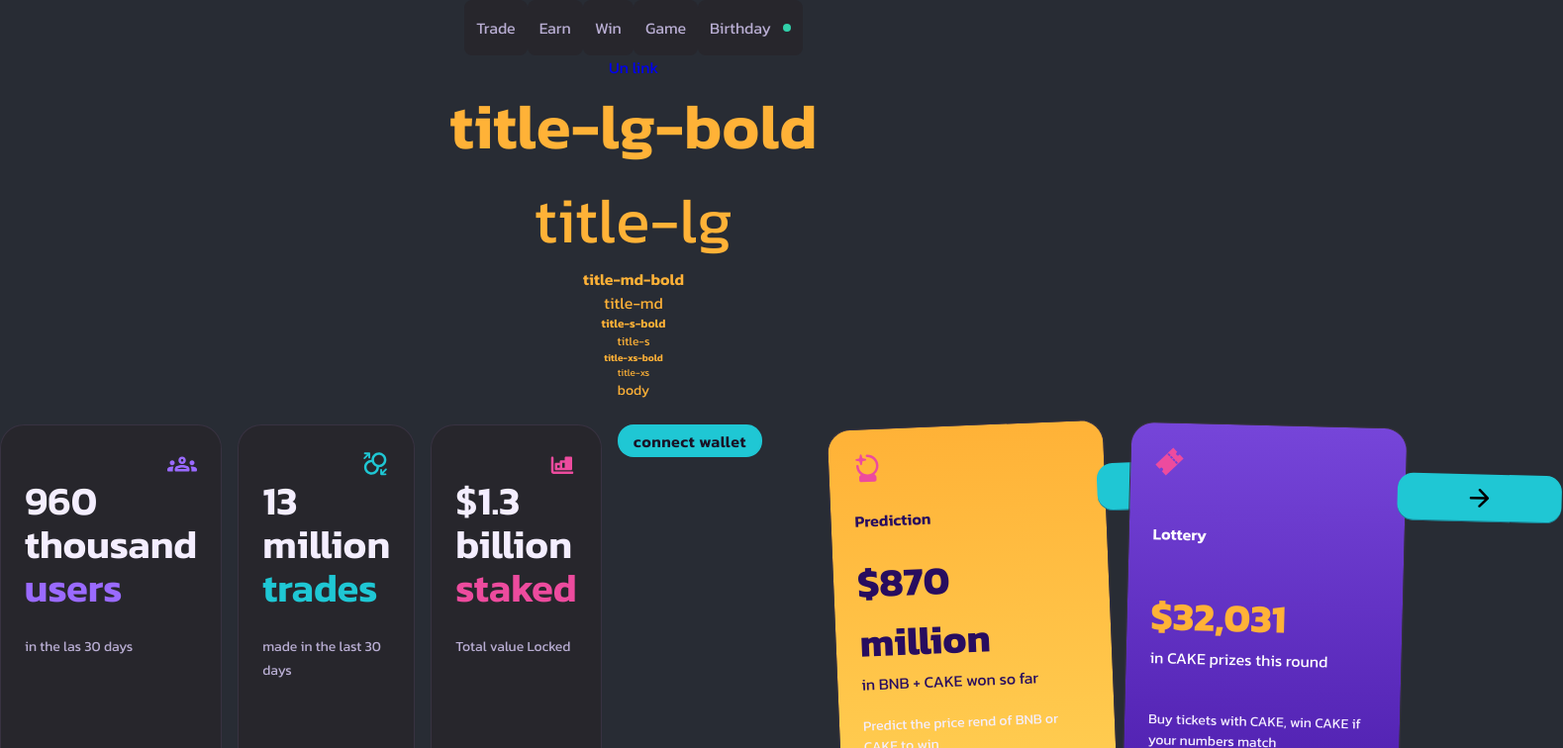
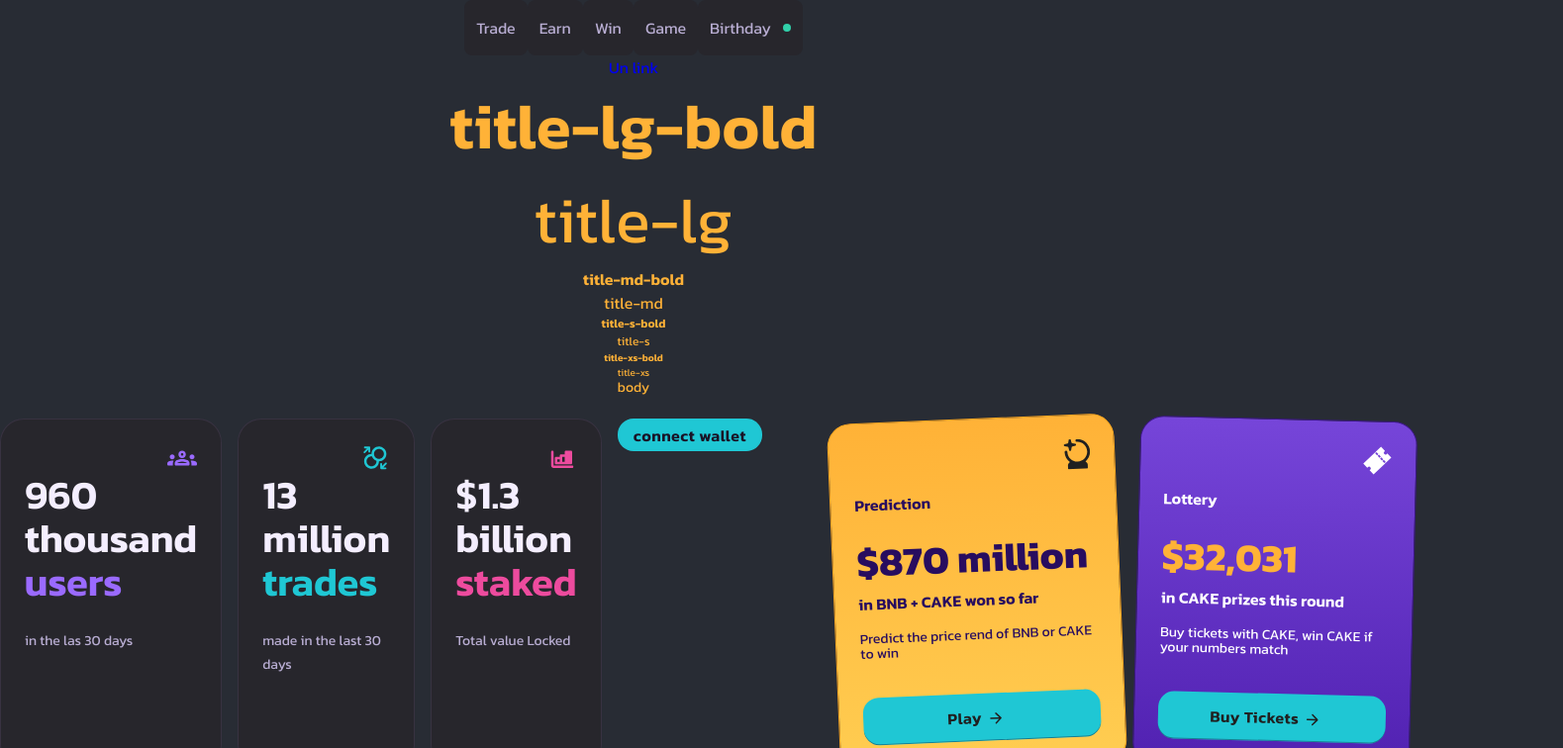
Before and after one commit to Develhope-e3/pancake-swap, a React (Create React App) app: page /dev in a window 1280 px wide. Shown: the top 756 px of the page at 99% size, 1579 px wide, since content can reach past the window. Built offline with nearby package versions, Linux system fonts and the light colour scheme; the HTML template or start-up script is replaced by a standard one.

Commit message:
refactor: cardCTA, variables, Icono, CrystallBall, dataCTA

```diff
--- /dev/null
+++ b/src/assets/iconos/ArrowRight.jsx
@@ -0,0 +1,25 @@
+import React from "react";
+
+/**
+ * @param {string} color - color asignado al icono
+ * @param {JSX.Element} svg - SVG element o React-Icon
+ *
+ * @returns Estructura HTML
+ */
+
+const ArrowRight = ({ color }) => {
+  return (
+    <svg
+      fill={color}
+      viewBox="0 -14 40 40"
+      ml="4px"
+      color="invertedContrast"
+      width="20px"
+      xmlns="http://www.w3.org/2000/svg"
+      className="sc-bcPKhP ysQgM">
+      <path d="M5 13H16.17L11.29 17.88C10.9 18.27 10.9 18.91 11.29 19.3C11.68 19.69 12.31 19.69 12.7 19.3L19.29 12.71C19.68 12.32 19.68 11.69 19.29 11.3L12.71 4.7C12.32 4.31 11.69 4.31 11.3 4.7C10.91 5.09 10.91 5.72 11.3 6.11L16.17 11H5C4.45 11 4 11.45 4 12C4 12.55 4.45 13 5 13Z"></path>
+    </svg>
+  );
+};
+
+export default ArrowRight;
--- a/src/assets/iconos/CrystalBall.jsx
+++ b/src/assets/iconos/CrystalBall.jsx
@@ -10,13 +10,12 @@
 const CrystallBall = ({ color }) => {
   return (
     <svg
-      viewBox="0 0 24 24"
-      width="36px"
+      viewBox="0 1 21 21"
+      width="40px"
       color="inverseContrast"
       xmlns="http://www.w3.org/2000/svg"
       className="sc-bcPKhP hGjWVF"
-      fill={color}
-    >
+      fill={color}>
       <path d="M3.18731 5.68438C2.44993 5.52604 2.44993 4.47393 3.18731 4.31559L5.3203 3.85755C5.58957 3.79973 5.79991 3.58939 5.85774 3.32012L6.31577 1.18713C6.47411 0.449748 7.52622 0.449751 7.68457 1.18713L8.1426 3.32012C8.20042 3.58939 8.41076 3.79973 8.68003 3.85755L10.813 4.31559C11.5504 4.47393 11.5504 5.52604 10.813 5.68438L8.68003 6.14241C8.41076 6.20024 8.20042 6.41058 8.1426 6.67985L7.68457 8.81284C7.52622 9.55022 6.47411 9.55022 6.31577 8.81284L5.85774 6.67985C5.79991 6.41058 5.58957 6.20024 5.3203 6.14241L3.18731 5.68438Z"></path>
       <path d="M12 2.99998C15.866 2.99998 19 6.13399 19 9.99998C19 13.866 15.866 17 12 17C8.13401 17 5 13.866 5 9.99998C5 9.4477 4.55228 8.99998 4 8.99998C3.44772 8.99998 3 9.4477 3 9.99998C3 12.8894 4.36163 15.4608 6.47822 17.1075L5.58579 18C5.21071 18.3751 5 18.8838 5 19.4142V21.5C5 22.3284 5.67157 23 6.5 23H17.5C18.3284 23 19 22.3284 19 21.5V19.4142C19 18.8838 18.7893 18.3751 18.4142 18L17.5218 17.1075C19.6384 15.4608 21 12.8894 21 9.99998C21 5.02942 16.9706 0.999985 12 0.999985C11.4477 0.999985 11 1.4477 11 1.99998C11 2.55227 11.4477 2.99998 12 2.99998ZM12 19C10.6564 19 9.38156 18.7056 8.23649 18.1777L7 19.4142L7 21H17V19.4142L15.7635 18.1777C14.6184 18.7056 13.3436 19 12 19Z"></path>
     </svg>
--- a/src/componentes/Cards/CardCTA.js
+++ b/src/componentes/Cards/CardCTA.js
@@ -14,6 +14,17 @@
  * @returns Estructura HTML
  */
 
+/**
+ *              style={card.style}
+                icon={card.icon}
+                prelude={card.prelude}
+                title={card.title}
+                subtitle={card.subtitle}
+                body={card.body}
+                onClick={card.onClick}
+                key={index}
+ */
+
 export const CardCTA = ({
   style,
   icon,
@@ -21,6 +32,7 @@
   title,
   subtitle,
   body,
+  onClick,
   button,
 }) => {
   return (
@@ -29,7 +41,7 @@
      */
     <div className="flex-row-container">
       <div className={style}>
-        <Icono icono={icon} />
+        <Icono icono={icon} className={"cta-card-icon"} />
         <Texto
           label={prelude.text}
           size={"title-md-bold"}
@@ -39,27 +51,17 @@
           <Texto label={title.text} size={"title-card"} color={title.color} />
           <Texto
             label={subtitle.text}
-            size={"title-md"}
+            size={"title-md-bold"}
             color={subtitle.color}
           />
         </div>
-        <Texto label={body} size={"body"} />
+        <Texto label={body.text} size={"body"} color={body.color} />
         <div className="cta-card-button">
           <ButtonPrimary
             className={"button-primary-card"}
-            texto={button}
-            svg={
-              <svg
-                viewBox="0 0 24 24"
-                ml="4px"
-                color="invertedContrast"
-                width="20px"
-                xmlns="http://www.w3.org/2000/svg"
-                className="sc-bcPKhP ysQgM">
-                <path d="M5 13H16.17L11.29 17.88C10.9 18.27 10.9 18.91 11.29 19.3C11.68 19.69 12.31 19.69 12.7 19.3L19.29 12.71C19.68 12.32 19.68 11.69 19.29 11.3L12.71 4.7C12.32 4.31 11.69 4.31 11.3 4.7C10.91 5.09 10.91 5.72 11.3 6.11L16.17 11H5C4.45 11 4 11.45 4 12C4 12.55 4.45 13 5 13Z"></path>
-              </svg>
-            }
-            onClick={() => console.log("asd")}
+            texto={<Texto label={button.text} size={"title-md-bold"} color={button.color} />}
+            svg={<Icono icono={button.icon} className={""} />}
+            onClick={onClick}
           />
         </div>
       </div>
--- a/src/componentes/Cards/CardCTA.scss
+++ b/src/componentes/Cards/CardCTA.scss
@@ -5,8 +5,8 @@
   flex: 1;
   text-align: start;
 
-  width: 280px;
-  height: 360px;
+  width: 290px;
+  height: auto;
   gap: var(--space-rem);
 
   box-sizing: border-box;
@@ -19,8 +19,8 @@
   background: var(--color-gradient-yellow);
 
   border-radius: var(--radius-card);
-  border: var(--borderWidths-1) solid #383241;
-  border-bottom: var(--space-3xs) solid #383241;
+  border: var(--borderWidths-1) solid var(--color-quaternary);
+  border-bottom: var(--space-3xs) solid var(--color-quaternary);
   -webkit-border-radius: var(--radius-card);
   -moz-border-radius: var(--radius-card);
   -ms-border-radius: var(--radius-card);
@@ -39,7 +39,7 @@
   text-align: start;
 
   width: 280px;
-  height: 360px;
+  height: auto;
   gap: var(--space-rem);
 
   box-sizing: border-box;
@@ -52,8 +52,8 @@
   background: var(--color-gradient-violet);
 
   border-radius: var(--radius-card);
-  border: var(--borderWidths-1) solid #383241;
-  border-bottom: var(--space-3xs) solid #383241;
+  border: var(--borderWidths-1) solid var(--color-tertiary);
+  border-bottom: var(--space-3xs) solid var(--color-tertiary);
   -webkit-border-radius: var(--radius-card);
   -moz-border-radius: var(--radius-card);
   -ms-border-radius: var(--radius-card);
--- a/src/componentes/Icono/Icono.jsx
+++ b/src/componentes/Icono/Icono.jsx
@@ -8,8 +8,8 @@
  * @returns Estructura HTML
  */
 
-const Icono = ({ icono, color }) => {
-  return <div>{icono}</div>;
+const Icono = ({ icono, className }) => {
+  return <div className={className && className}>{icono}</div>;
 };
 
 export default Icono;
--- a/src/componentes/Texto/Texto.js
+++ b/src/componentes/Texto/Texto.js
@@ -30,6 +30,16 @@
       )}
       {size === "title-md" && (
         <h2 className="title-md" style={{ color: `var(${color})` }}>
+          {label}
+        </h2>
+      )}
+      {size === "title-ml-bold" && (
+        <h2 className="title-ml-bold" style={{ color: `var(${color})` }}>
+          {label}
+        </h2>
+      )}
+      {size === "title-ml" && (
+        <h2 className="title-ml" style={{ color: `var(${color})` }}>
           {label}
         </h2>
       )}
--- a/src/componentes/Texto/Texto.scss
+++ b/src/componentes/Texto/Texto.scss
@@ -29,6 +29,16 @@
   font-weight: 400;
 }
 
+.title-ml-bold{
+  font-size: var(--font-size-ml);
+  font-weight: 600;
+}
+
+.title-ml {
+  font-size: var(--font-size-ml);
+  font-weight: 600;
+}
+
 .title-s-bold {
   font-size: var(--font-size-sm);
   font-weight: 600;
@@ -52,6 +62,7 @@
 .body {
   font-size: var(--font-size-ms);
   font-weight: 400;
+  line-height: 1.1;
 }
 
 .title-link {
--- a/src/data/dataCardCTA.js
+++ b/src/data/dataCardCTA.js
@@ -1,3 +1,4 @@
+import ArrowRight from "../assets/iconos/ArrowRight";
 import CrystallBall from "../assets/iconos/CrystalBall";
 import { IoTicketSharp } from "react-icons/io5";
 /**
@@ -5,24 +6,44 @@
  */
 export const dataCardCTA = [
   {
-    icon: <CrystallBall color={"var(--color-failure)"} />,
+    style: "cta-card-yellow",
+    icon: <CrystallBall color={"var(--text-color-black)"} />,
     prelude: { text: "Prediction", color: "--color-card-text" },
     title: { text: "$870 million", color: "--color-card-text" },
     subtitle: { text: "in BNB + CAKE won so far", color: "--color-card-text" },
-    body: "Predict the price rend of BNB or CAKE to win",
-    button: "Play",
-    style: "cta-card-yellow",
+    body: {
+      text: "Predict the price rend of BNB or CAKE to win",
+      color: "--color-card-text",
+    },
+    button: {
+      text: "Play",
+      color: "--text-color-black",
+      icon: <ArrowRight color={"var(--text-color-black"} />,
+    },
+    onClick: () => {
+      console.log("Click on Play");
+    },
   },
   {
-    icon: <IoTicketSharp color={"var(--color-failure)"} />,
+    style: "cta-card-violet",
+    icon: <IoTicketSharp color={"var(--text-color)"} />,
     prelude: { text: "Lottery", color: "--text-color" },
     title: { text: "$32,031", color: "--color-secondary" },
     subtitle: {
       text: "in CAKE prizes this round",
       color: "--text-color",
     },
-    body: "Buy tickets with CAKE, win CAKE if your numbers match",
-    button: "Buy Tickets",
-    style: "cta-card-violet",
+    body: {
+      text: "Buy tickets with CAKE, win CAKE if your numbers match",
+      color: "--text-color",
+    },
+    button: {
+      text: "Buy Tickets",
+      color: "--text-color-black",
+      icon: <ArrowRight color={"var(--text-color-black"} />,
+    },
+    onClick: () => {
+      console.log("Click on Buy Tickets");
+    },
   },
 ];
--- a/src/pages/Dev.js
+++ b/src/pages/Dev.js
@@ -102,6 +102,7 @@
                 title={card.title}
                 subtitle={card.subtitle}
                 body={card.body}
+                button={card.button}
                 onClick={card.onClick}
                 key={index}
               />
--- a/src/styles/variables.scss
+++ b/src/styles/variables.scss
@@ -18,6 +18,7 @@
   --space-3xl: 56px;
   --space-4xl: 64px;
 
+  --text-color-black: #202020;
   --text-color: #ffffff;
 
   --border-radius-sm: 5px;
@@ -53,6 +54,7 @@
   --color-primary: #1fc7d4;
   --color-secondary: #ffb237;
   --color-tertiary: #3c1786;
+  --color-quaternary: #ffa920;
   --color-failure: #ed4b9e;
   --color-success: #31d0aa;
   --color-card-text: #280d5f;
```
